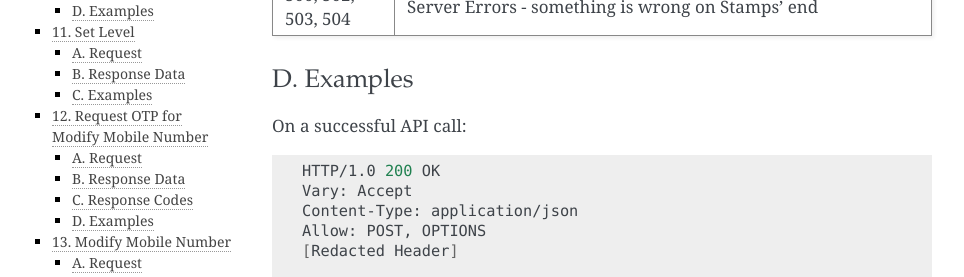
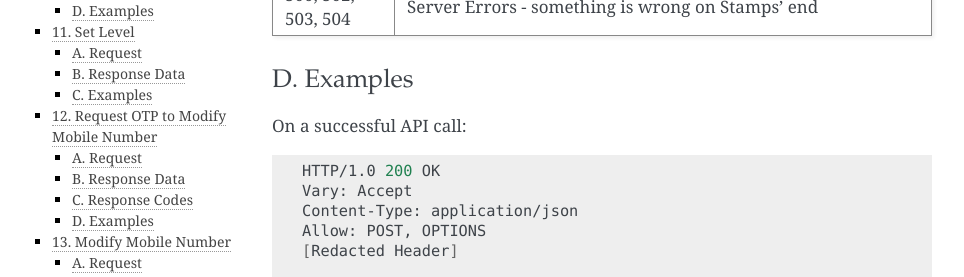
Before and after one commit to ui/stamps-api-docs, a Sphinx documentation site: the page built from source/customer_api.rst, in a window 1280 px wide and 900 px high, scrolled down 1095 px. Shown: the part 154-431 px from the top of the window, without its empty margins (148-1112 px from the left). Built offline with Sphinx 7.4.7, drawn with Linux system fonts in a browser that asks for light colours; some of the changed text lies outside the part shown.

Commit message:
update title

```diff
--- a/source/customer_api.rst
+++ b/source/customer_api.rst
@@ -1122,7 +1122,7 @@ The customer does not have membership:
     }
 
 
-12. Request OTP for Modify Mobile Number
+12. Request OTP to Modify Mobile Number
 ===============
 | URL endpoint: https://stamps.co.id/api/v2/accounts/request-change-mobile-number-otp
 | Allowed Method: POST
```
